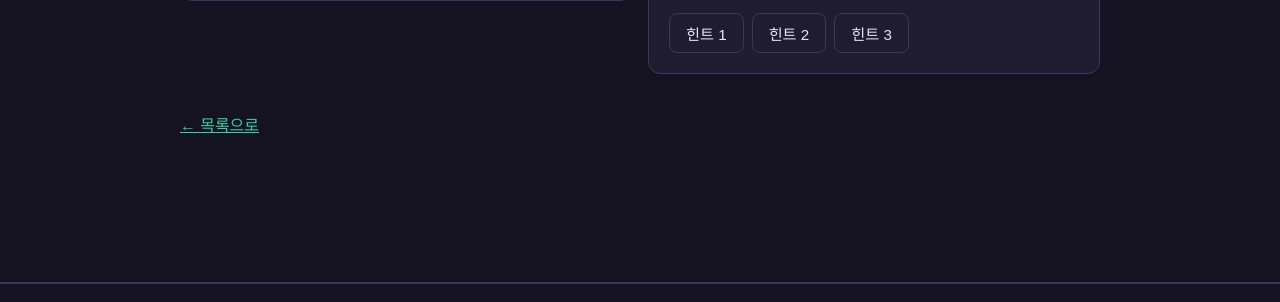
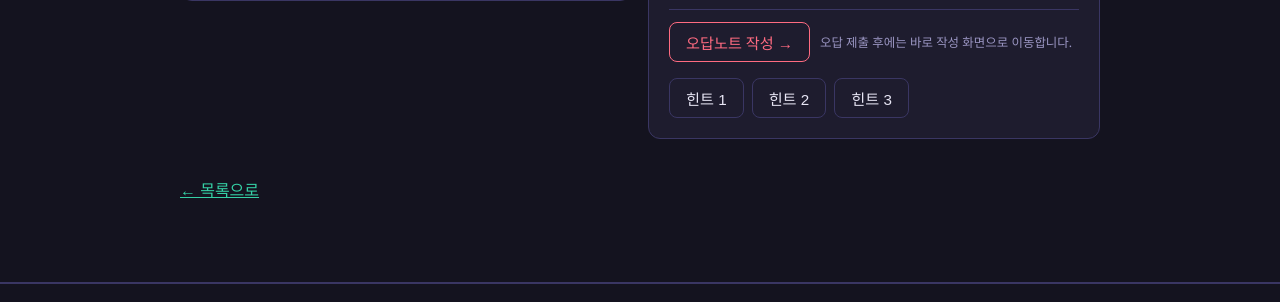
Before and after one commit to keroro7729/SKN_4rd_1TEAM, a Django app: page /problems/1/ in a window 1280 px wide. Shown: the part 465-767 px from the top of the page. Run offline with Django 5.2, Linux system fonts and the light colour scheme; a user stored in the database is signed in; tables that the repository leaves empty hold one stand-in row (values such as "Sample post").

Commit message:
STEP06 오답노트 작성 버튼 상시 표시 및 목록 진입 보강

```diff
--- a/django/static/css/style.css
+++ b/django/static/css/style.css
@@ -59,6 +59,7 @@ body {
 }
 .btn:hover { filter: brightness(1.1); }
 .btn-ghost { background: transparent; border: 1px solid var(--line); color: var(--text); }
+.btn-danger-ghost { background: transparent; border: 1px solid var(--danger); color: var(--danger); }
 .btn-lg { padding: 12px 26px; font-size: 1.05rem; }
 .btn-block { width: 100%; margin-top: 8px; }
 
@@ -193,6 +194,15 @@ body {
 .hint-box { margin-top: 16px; }
 .hint-levels { display: flex; gap: 8px; }
 .hint-area { margin-top: 10px; }
+.wrong-note-action {
+  display: flex;
+  align-items: center;
+  gap: 10px;
+  flex-wrap: wrap;
+  margin-top: 12px;
+  padding-top: 12px;
+  border-top: 1px solid var(--line);
+}
 
 /* 오답노트 */
 .note-list { display: flex; flex-direction: column; gap: 12px; }
--- a/django/templates/problems/problem_solve.html
+++ b/django/templates/problems/problem_solve.html
@@ -2,6 +2,7 @@
 {% block title %}{{ problem.title|truncatechars:30 }} · 문제풀이{% endblock %}
 
 {% block content %}
+<form hidden>{% csrf_token %}</form>
 <div class="solve-layout">
   <!-- 좌: 문제 -->
   <section class="panel problem-pane">
@@ -43,6 +44,10 @@
     <div id="run-loading-box" class="result-area" hidden>실행 중입니다.</div>
     <div id="run-error-box" class="result-area" hidden></div>
     <div id="result-status-box" class="result-area" hidden></div>
+    <div class="wrong-note-action">
+      <a id="wrong-note-create-link" href="{% url 'wrongnotes:list' %}" class="btn btn-danger-ghost">오답노트 작성 →</a>
+      <span id="wrong-note-help" class="hint-note">오답 제출 후에는 바로 작성 화면으로 이동합니다.</span>
+    </div>
 
     <div class="hint-box">
       <div class="hint-levels">
@@ -65,6 +70,8 @@
   const loadingBox = document.getElementById("run-loading-box");
   const errorBox = document.getElementById("run-error-box");
   const statusBox = document.getElementById("result-status-box");
+  const wrongNoteLink = document.getElementById("wrong-note-create-link");
+  const wrongNoteHelp = document.getElementById("wrong-note-help");
 
   const getCookie = (name) => {
     const cookies = document.cookie ? document.cookie.split(";") : [];
@@ -98,17 +105,14 @@
         const output = data.output ? `\n\n출력:\n${data.output}` : "";
         const error = data.error_message ? `\n\n오류:\n${data.error_message}` : "";
         const score = data.total ? ` / 테스트 ${data.passed}/${data.total}` : "";
+        if (data.wrong_note_create_url) {
+          wrongNoteLink.href = data.wrong_note_create_url;
+          wrongNoteHelp.textContent = "현재 제출 결과로 오답노트를 작성할 수 있습니다.";
+        } else {
+          wrongNoteLink.href = "{% url 'wrongnotes:list' %}";
+          wrongNoteHelp.textContent = "정답 또는 실행 결과는 오답노트 작성 대상이 아닙니다.";
+        }
         show(statusBox, `결과: ${data.submission_result} / Job: ${jobStatus}${score}${output}${error}`);
-        if (data.wrong_note_create_url) {
-          const spacer = document.createElement("div");
-          spacer.style.marginTop = "12px";
-          const link = document.createElement("a");
-          link.href = data.wrong_note_create_url;
-          link.className = "btn btn-ghost";
-          link.textContent = "오답노트 작성";
-          spacer.appendChild(link);
-          statusBox.appendChild(spacer);
-        }
         hide(loadingBox);
         return;
       }
@@ -119,6 +123,8 @@
 
   const createJob = async (url, queuedMessage, runningMessage) => {
     hide(errorBox, statusBox);
+    wrongNoteLink.href = "{% url 'wrongnotes:list' %}";
+    wrongNoteHelp.textContent = "오답 제출 후에는 바로 작성 화면으로 이동합니다.";
     show(loadingBox, queuedMessage);
     runButton.disabled = true;
     submitButton.disabled = true;
```
Also changed, not shown: django/templates/wrongnotes/wrongnote_list.html (+20 -1 lines), django/wrongnotes/views.py (+18 -1 lines).
